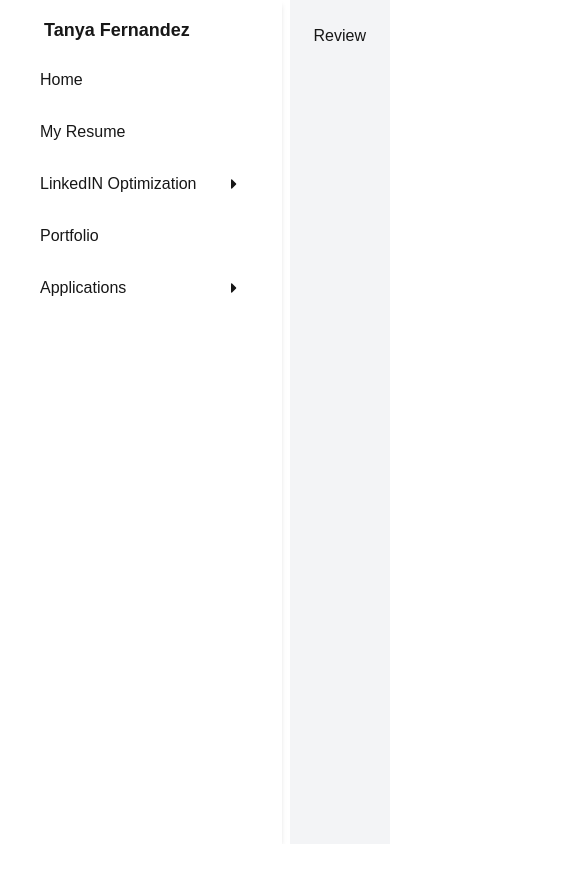
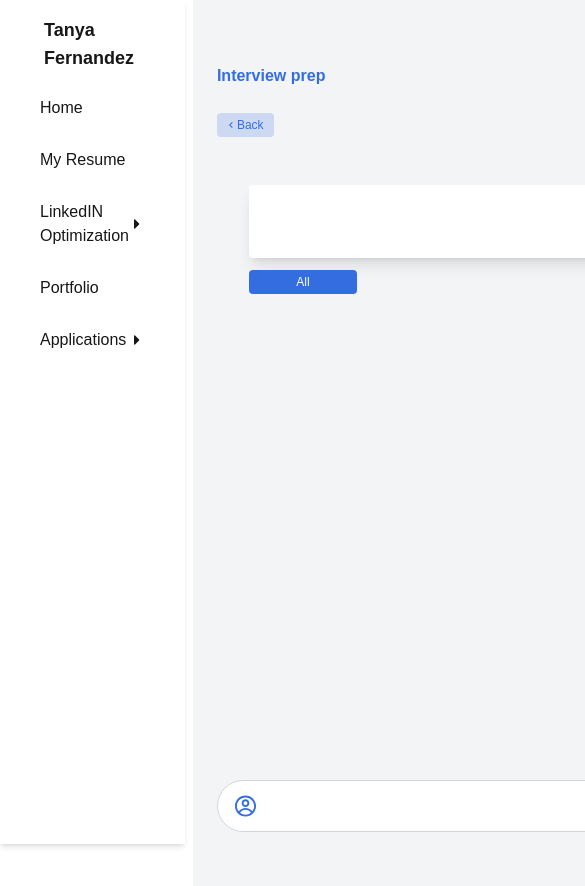
Before and after one commit to SHRIVISHNU-CM/unimad, a Next.js app: page /uniboard/applications/interview-prep/review in a window 390 px wide. Shown: the top 886 px of the page, 585 px wide, since content can reach past the window. Before the commit the page ends 844 px from the top, so only its background shows below. Built offline with nearby package versions, Linux system fonts and the light colour scheme.

Commit message:
separated component & made responsive to click

```diff
--- a/src/app/uniboard/applications/interview-prep/review/page.js
+++ b/src/app/uniboard/applications/interview-prep/review/page.js
@@ -1,12 +1,138 @@
-"use client"
-import React from 'react'
+"use client";
+import InputField from "@/components/inputField";
+import React, { useEffect, useState } from "react";
+import { MdKeyboardArrowLeft } from "react-icons/md";
+import { useRouter, useSearchParams } from "next/navigation";
+import { IoIosRefresh } from "react-icons/io";
+import Recomended from "@/components/recomended";
 
-function page() {
+function Page() {
+  const router = useRouter();
+  const results = useSearchParams();
+  const [Data, SetData] = useState([]);
+  const [isMounted, setIsMounted] = useState(false);
+  const [role, setRole] = useState("");
+  const [company, setCompany] = useState("");
+  const [currentIndex, setCurrentIndex] = useState(-1); // Default to "All"
+
+  useEffect(() => {
+    setIsMounted(true);
+    const res = results.get("data");
+
+    if (res) {
+      try {
+        const parsedData = JSON.parse(decodeURIComponent(res));
+        console.log("Parsed Data:", parsedData);
+
+        if (Array.isArray(parsedData.InterviewInfo)) {
+          SetData(parsedData.InterviewInfo);
+        } else {
+          SetData([]);
+        }
+
+        if (parsedData.info) {
+          setRole(parsedData.info.role || "N/A");
+          setCompany(parsedData.info.company || "N/A");
+        }
+      } catch (error) {
+        console.error("Error parsing JSON:", error);
+        SetData([]);
+      }
+    }
+  }, [results]);
+
+  if (!isMounted) return null;
+
   return (
     <>
-        <h1>Review</h1>
+      <h1 className="text-[16px] font-[600] text-[#346DE0] mt-[40px] ">
+        Interview prep
+      </h1>
+      <button
+        className="flex items-center w-[57.41px] h-[24px] font-[500] rounded-[4px] py-[4px] px-[8px] text-[12px] bg-[#346DE033] text-[#346DE0] mt-[25px]"
+        onClick={() => router.push("/uniboard/applications/interview-prep")}
+      >
+        <MdKeyboardArrowLeft /> Back
+      </button>
+
+      <div className="flex gap-4 p-4 mt-[16px] ">
+        <div className="flex flex-col w-[681px] overflow-y-auto p-4 rounded-lg">
+          <div className="bg-white rounded-[4px] w-full h-[73px] py-[10px] pr-[24px] pl-[16px] flex justify-between items-center shadow-lg">
+            <div>
+              <h3 className="text-[14px] font-[600]">{role}</h3>
+              <p className="text-[#808080] text-[14px] font-[400]">{company}</p>
+            </div>
+
+            <button className="flex items-center gap-[4px] bg-[#346DE0] text-white text-[12px] w-[76px] h-[24px] rounded-[4px] py-[4px] px-[8px]">
+              <IoIosRefresh />
+              Retake
+            </button>
+          </div>
+
+          <div className="flex gap-[8px] my-[12px]">
+            <button
+              className={`px-[8px] rounded-[4px] w-[108px] h-[24px] text-center text-[12px] ${
+                currentIndex === -1
+                  ? "bg-[#346DE0] text-white"
+                  : "bg-[#D0D0D0] text-[#808080]"
+              }`}
+              onClick={() => setCurrentIndex(-1)}
+            >
+              All
+            </button>
+            {Array.isArray(Data) &&
+              Data.map((el, i) => (
+                <button
+                  key={i}
+                  className={`px-[8px] rounded-[4px] w-[108px] h-[24px] text-center text-[12px] ${
+                    currentIndex === i
+                      ? "bg-[#346DE0] text-white"
+                      : "bg-[#D0D0D0] text-[#808080]"
+                  }`}
+                  onClick={() => setCurrentIndex(i)}
+                >
+                  {el?.type || "No Type"}
+                </button>
+              ))}
+          </div>
+
+          <div className="w-full h-[618px] overflow-y-scroll">
+            {Array.isArray(Data) && Data.length > 0 && (
+              Data.map((el, i) => (
+                <div
+                  key={i}
+                  onClick={()=>setCurrentIndex(i)}
+                  className={`w-full h-[363px] my-[8px] rounded-[4px] border-[2px]  shadow-[#346DE04D] ${
+                    currentIndex === -1 || currentIndex === i ? "border-[#346DE0]" : "hidden border"
+                  }`}
+                >
+                  <div className="flex justify-around py-[16px] px-[8px] h-min">
+                    <h3 className="w-[330px] h-[19px] text-[16px] font-[400] text-[#808080]">
+                      {el?.question || "No Question Available"}
+                    </h3>
+                    <h3 className="w-[108px] h-[24px] py-[4px] px-[8px] text-[12px] text-center rounded-[4px] font-[500] bg-[#346DE033] text-[#346DE0]">
+                      {el?.type || "No Type"}
+                    </h3>
+                  </div>
+                  <div className="w-full h-[1px] bg-[#D9D9D9]"></div>
+                  <h2 className="font-[400] text-[12px] text-[#808080] py-[8px] px-[4px]">
+                    Your Answer
+                  </h2>
+                  <p className="text-[14px] font-[400] text-[#373737] p-[8px]">
+                    {el?.answer || "No Answer"}
+                  </p>
+                </div>
+              ))
+            ) }
+          </div>
+        </div>
+
+        <Recomended currentIndex={currentIndex} />
+      </div>
+
+      <InputField />
     </>
-  )
+  );
 }
 
-export default page
+export default Page;
```
